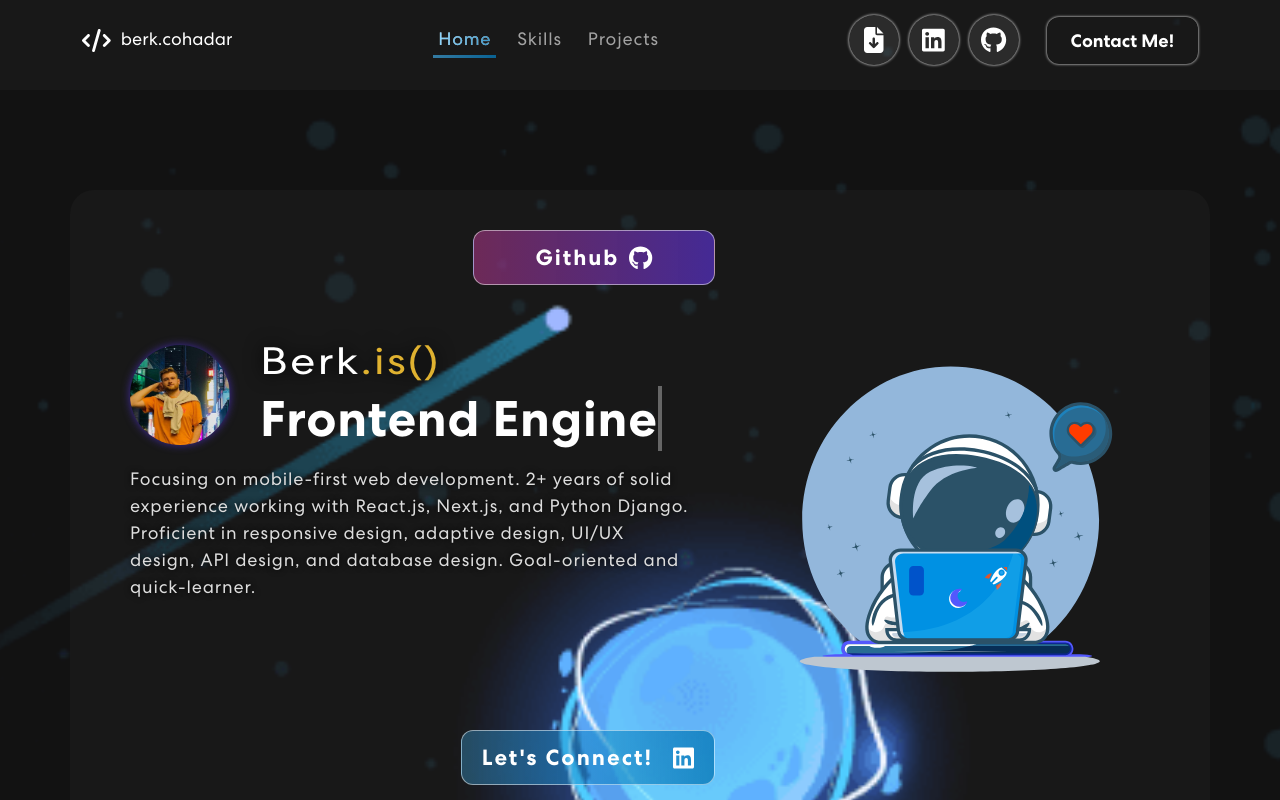
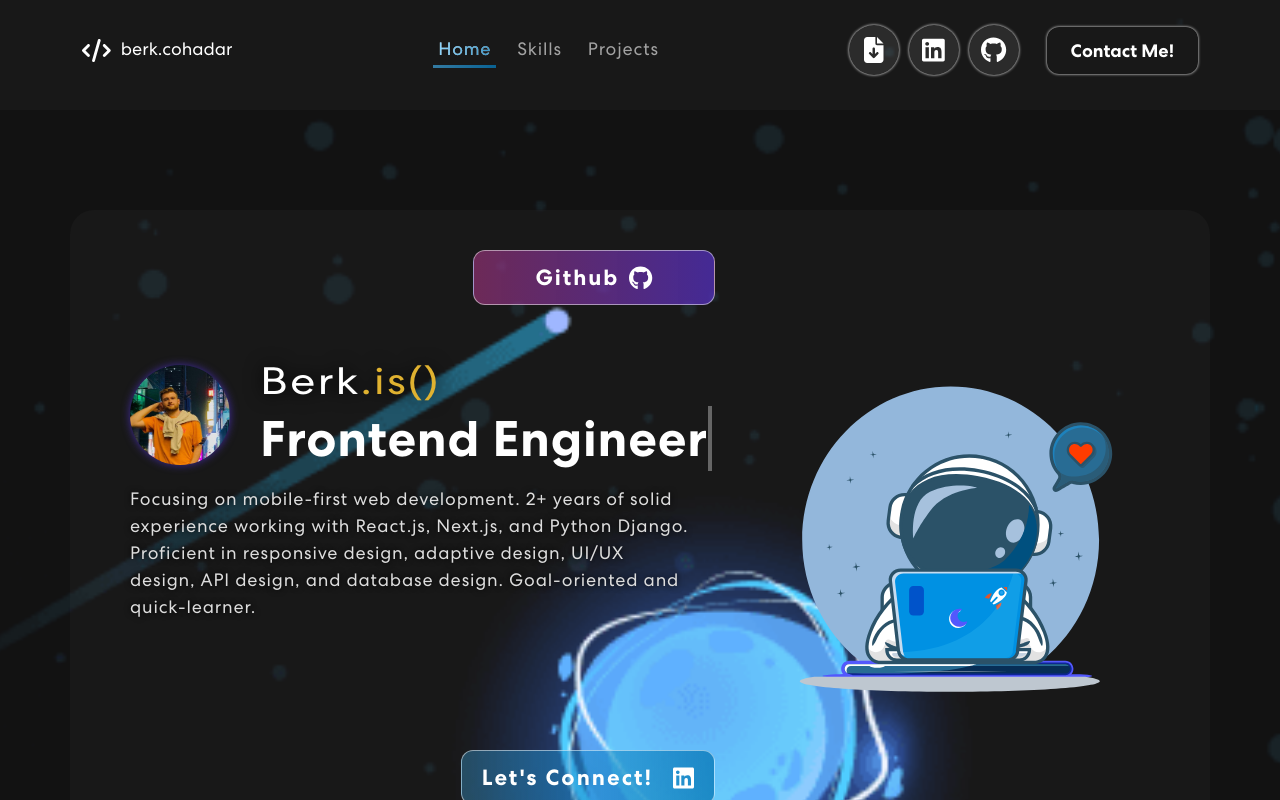
Before and after one commit to berkcohadar/react-portfolio, a React (Create React App) app: page / in a window 1280 px wide. Shown: the top 800 px of the page. Built offline with nearby package versions, Linux system fonts and the light colour scheme.

Commit message:
Projects added. Footer added. Project v1 finished.

```diff
--- a/src/components/Footer/_index.scss
+++ b/src/components/Footer/_index.scss
@@ -43,7 +43,7 @@
                 color: #fff;
                 filter: $blue-filter;
                 position: absolute;
-                bottom: -30px;
+                bottom: -25px;
                 width: max-content;
                 opacity: 0;
                 transition: all .3s ease-in-out;
--- a/src/components/NavigationBar/_index.scss
+++ b/src/components/NavigationBar/_index.scss
@@ -1,5 +1,5 @@
 .navbar{
-    padding: 15px 0 25px 0 !important;
+    padding: 25px 0 35px 0 !important;
     position: sticky !important;
     top: 0;
     width: 100%;
@@ -9,8 +9,11 @@
 
 
     &.scroll {
-        padding: 15px 0 15px 0 !important;
+        padding: 15px 0 25px 0 !important;
         background-color: #121212;
+        .navbar-social .navbar-social-icons a::after {
+            bottom: -20px;
+        }
     }
 
     .navbar-nav{
```
